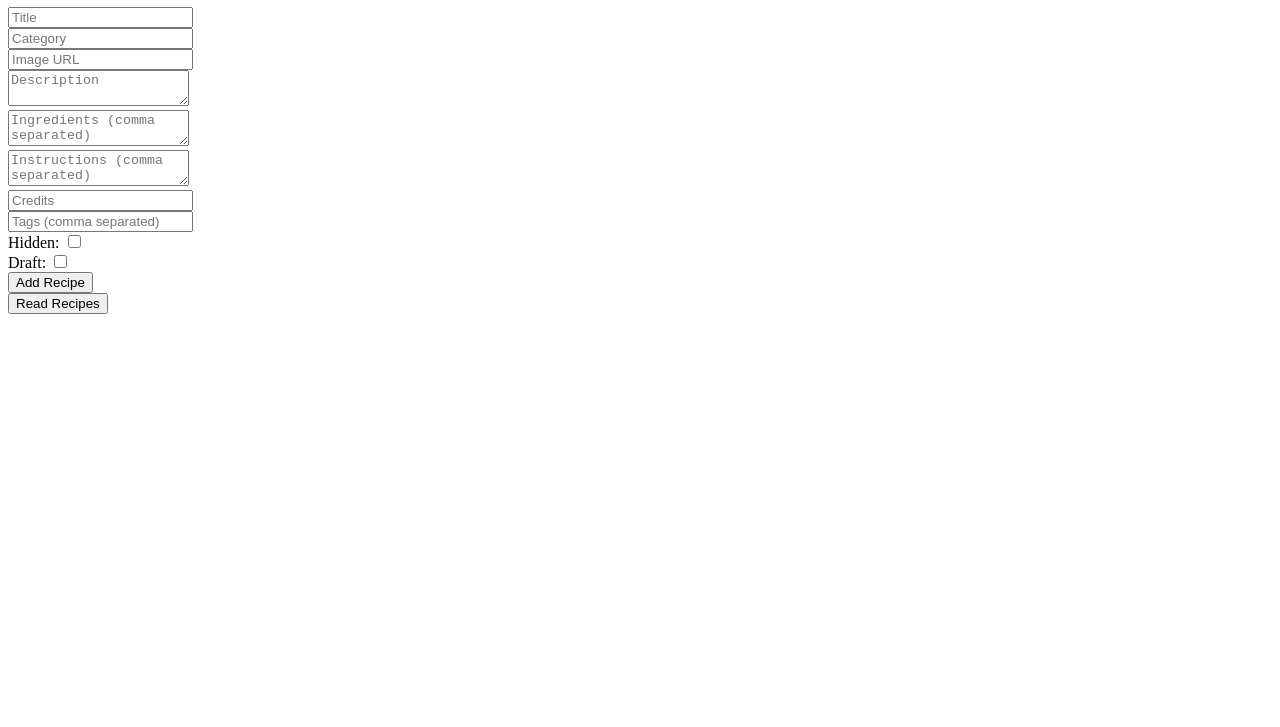
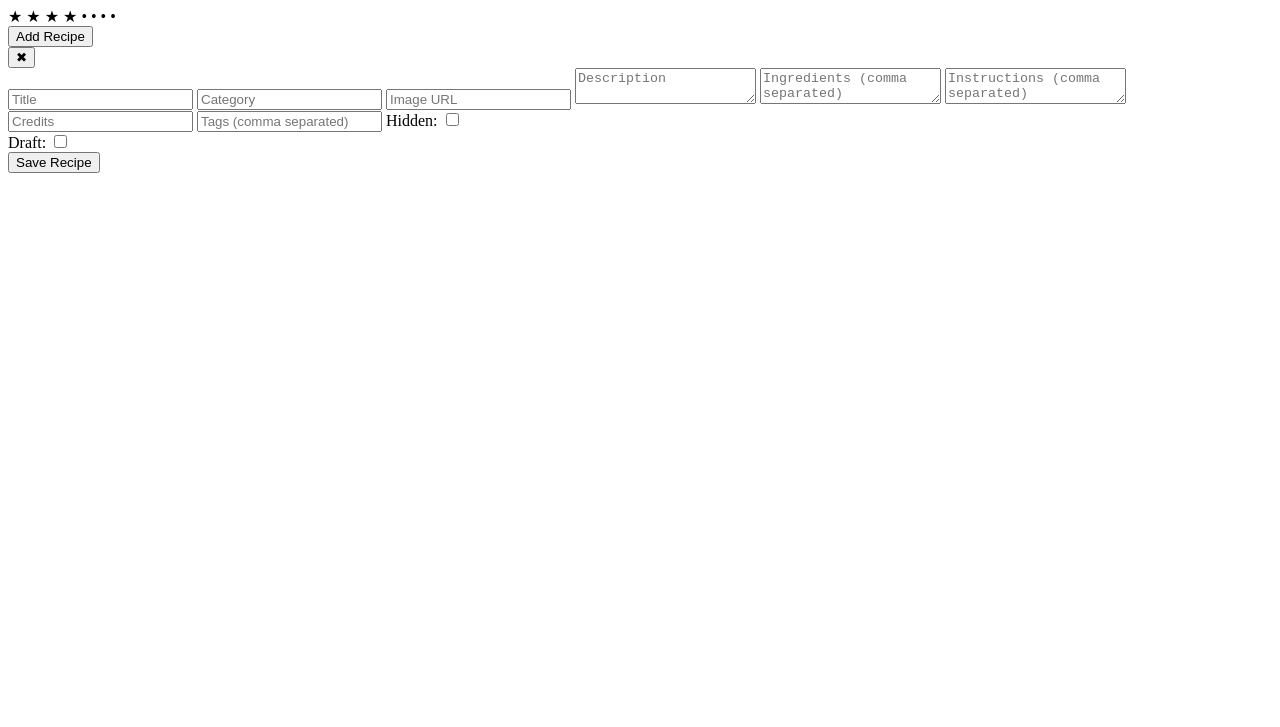
Before and after one commit to marybethnorris98/TESTrepo, a plain HTML site: page index.html in a window 1280 px wide. Shown: the part 73-800 px from the top of the page. Drawn offline with Linux system fonts and the light colour scheme.

Commit message:
Update index.html version 2
integrated styling from Recipe Book project - version 20

```diff
--- a/index.html
+++ b/index.html
@@ -4,25 +4,49 @@
   <title>Firestore Test</title>
 </head>
 <body>
-  <h1>Firestore Test Page</h1>
+  <!-- BARBIE HEADER -->
+  <div class="barbie-header">
+    <h1 class="barbie-text">Recipe Magic</h1>
+    <div class="sparkles">
+      <span class="star star-1">★</span>
+      <span class="star star-2">★</span>
+      <span class="star star-3">★</span>
+      <span class="star star-4">★</span>
+      <span class="dot dot-1">•</span>
+      <span class="dot dot-2">•</span>
+      <span class="dot dot-3">•</span>
+      <span class="dot dot-4">•</span>
+    </div>
+  </div>
 
-  <form id="recipeForm">
-    <input type="text" id="title" placeholder="Title" required /><br>
-    <input type="text" id="category" placeholder="Category" /><br>
-    <input type="text" id="image" placeholder="Image URL" /><br>
-    <textarea id="description" placeholder="Description"></textarea><br>
-    <textarea id="ingredients" placeholder="Ingredients (comma separated)"></textarea><br>
-    <textarea id="instructions" placeholder="Instructions (comma separated)"></textarea><br>
-    <input type="text" id="credits" placeholder="Credits" /><br>
-    <input type="text" id="tags" placeholder="Tags (comma separated)" /><br>
-    <label>Hidden: <input type="checkbox" id="hidden"></label><br>
-    <label>Draft: <input type="checkbox" id="draft"></label><br>
-    <button type="submit">Add Recipe</button>
-  </form>
-<button id="readRecipesBtn">Read Recipes</button>
-  <pre id="output"></pre>
+  <!-- CONTROLS / ADD RECIPE FORM -->
+  <div class="controls">
+    <button id="openAddRecipeModal" class="small-add-btn">Add Recipe</button>
+  </div>
 
-  <!-- Firebase SDKs -->
+  <!-- MODAL FOR ADDING RECIPE -->
+  <div id="addRecipeModal" class="modal hidden">
+    <div class="modal-content">
+      <button class="close-btn" id="closeAddModal">✖</button>
+      <form id="recipeForm">
+        <input type="text" id="title" placeholder="Title" class="admin-input" required />
+        <input type="text" id="category" placeholder="Category" class="admin-input"/>
+        <input type="text" id="image" placeholder="Image URL" class="admin-input"/>
+        <textarea id="description" placeholder="Description" class="admin-input"></textarea>
+        <textarea id="ingredients" placeholder="Ingredients (comma separated)" class="admin-input"></textarea>
+        <textarea id="instructions" placeholder="Instructions (comma separated)" class="admin-input"></textarea>
+        <input type="text" id="credits" placeholder="Credits" class="admin-input"/>
+        <input type="text" id="tags" placeholder="Tags (comma separated)" class="admin-input"/>
+        <label>Hidden: <input type="checkbox" id="hidden"></label><br>
+        <label>Draft: <input type="checkbox" id="draft"></label><br>
+        <button type="submit" class="save-btn">Save Recipe</button>
+      </form>
+    </div>
+  </div>
+
+  <!-- RECIPE GRID -->
+  <div class="grid" id="recipeGrid"></div>
+
   <script type="module" src="script.js"></script>
 </body>
 </html>
```
